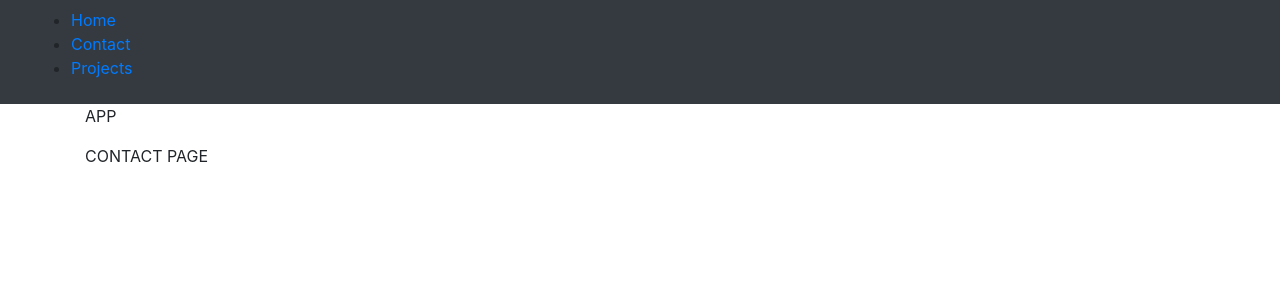
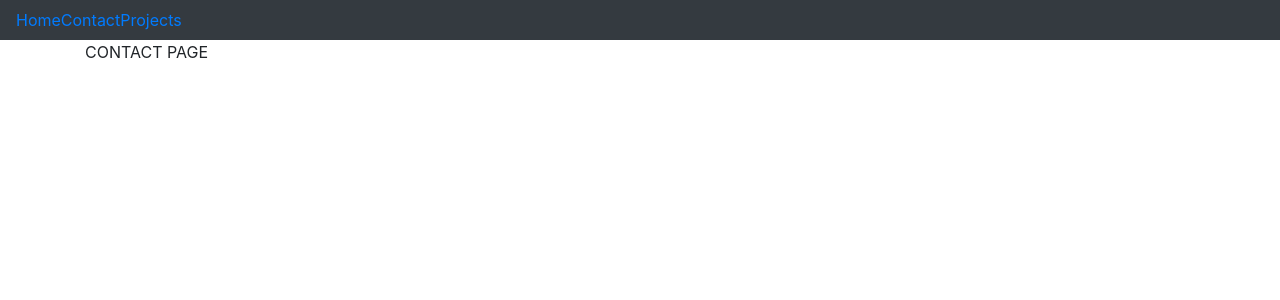
Before and after one commit to alex-judy/portfolio, a React (Create React App) app: page /contact in a window 1280 px wide. Shown: the top 300 px of the page. Built offline with nearby package versions, Linux system fonts and the light colour scheme.

Commit message:
Styling and router structure changes.

```diff
--- a/src/App.js
+++ b/src/App.js
@@ -1,5 +1,5 @@
 import React, { Component } from "react";
-import { BrowserRouter as Router, Route, Link } from "react-router-dom";
+import { BrowserRouter as Router, Route } from "react-router-dom";
 
 import "./styles/app.css";
 import Projects from "./components/projects";
@@ -9,7 +9,7 @@ import Contact from "./components/contact";
 
 class App extends Component {
   state = {
-    // Placeholder for projects. Will be moved to a DB table.
+    // TODO: Placeholder for projects. Will be moved to a DB table.
     projects: [
       {
         id: 1,
@@ -64,12 +64,10 @@ class App extends Component {
   render() {
     return (
       <React.Fragment>
+        <Router>
           <div className="App">
-          <Router>
-            <div>
             <NavBar onAlert={this.handleAlert} />
             <div className="container">
-                <p>APP</p>
               <Route exact path="/" component={Home} />
               <Route path="/contact" component={Contact} />
               <Route
@@ -79,7 +77,6 @@ class App extends Component {
             </div>
           </div>
         </Router>
-        </div>
       </React.Fragment>
     );
   }
--- a/src/components/navbar.jsx
+++ b/src/components/navbar.jsx
@@ -1,5 +1,18 @@
 import React from "react";
-import { BrowserRouter as Router, Route, Link } from "react-router-dom";
+import { Link } from "react-router-dom";
+import {
+  Collapse,
+  Navbar,
+  NavbarToggler,
+  NavbarBrand,
+  Nav,
+  NavItem,
+  NavLink,
+  UncontrolledDropdown,
+  DropdownToggle,
+  DropdownMenu,
+  DropdownItem
+} from "reactstrap";
 
 import "../styles/navbar.css";
 
@@ -7,23 +20,38 @@ const NavBar = props => {
   //const { onAlert } = props;
 
   return (
-    <nav className="navbar navbar-expand-sm bg-dark navbar-dark">
-      <div className="container-fluid">
-        <div>
-          <ul>
-            <li>
-              <Link to="/">Home</Link>
-            </li>
-            <li>
-              <Link to="/contact">Contact</Link>
-            </li>
-            <li>
-              <Link to="/projects">Projects</Link>
-            </li>
-          </ul>
-        </div>
-      </div>
-    </nav>
+    <div className="NavBar">
+      <Navbar color="dark" dark expand="md">
+        <Nav navbar>
+          <NavItem>
+            <Link to="/">Home</Link>
+          </NavItem>
+          <NavItem>
+            <Link to="/contact">Contact</Link>
+          </NavItem>
+          <NavItem>
+            <Link to="/projects">Projects</Link>
+          </NavItem>
+        </Nav>
+      </Navbar>
+    </div>
+    // <nav className="navbar navbar-expand-sm bg-dark navbar-dark">
+    //   <div className="container-fluid">
+    //     <div>
+    //       <ul>
+    //         <li>
+    //           <Link to="/">Home</Link>
+    //         </li>
+    //         <li>
+    //           <Link to="/contact">Contact</Link>
+    //         </li>
+    //         <li>
+    //           <Link to="/projects">Projects</Link>
+    //         </li>
+    //       </ul>
+    //     </div>
+    //   </div>
+    // </nav>
   );
 };
 
```
Also changed, not shown: package.json (+11 -7 lines), 1 other file (tests, documents, lock files or other folders). Lines whose indentation alone changed are shown as unchanged.
